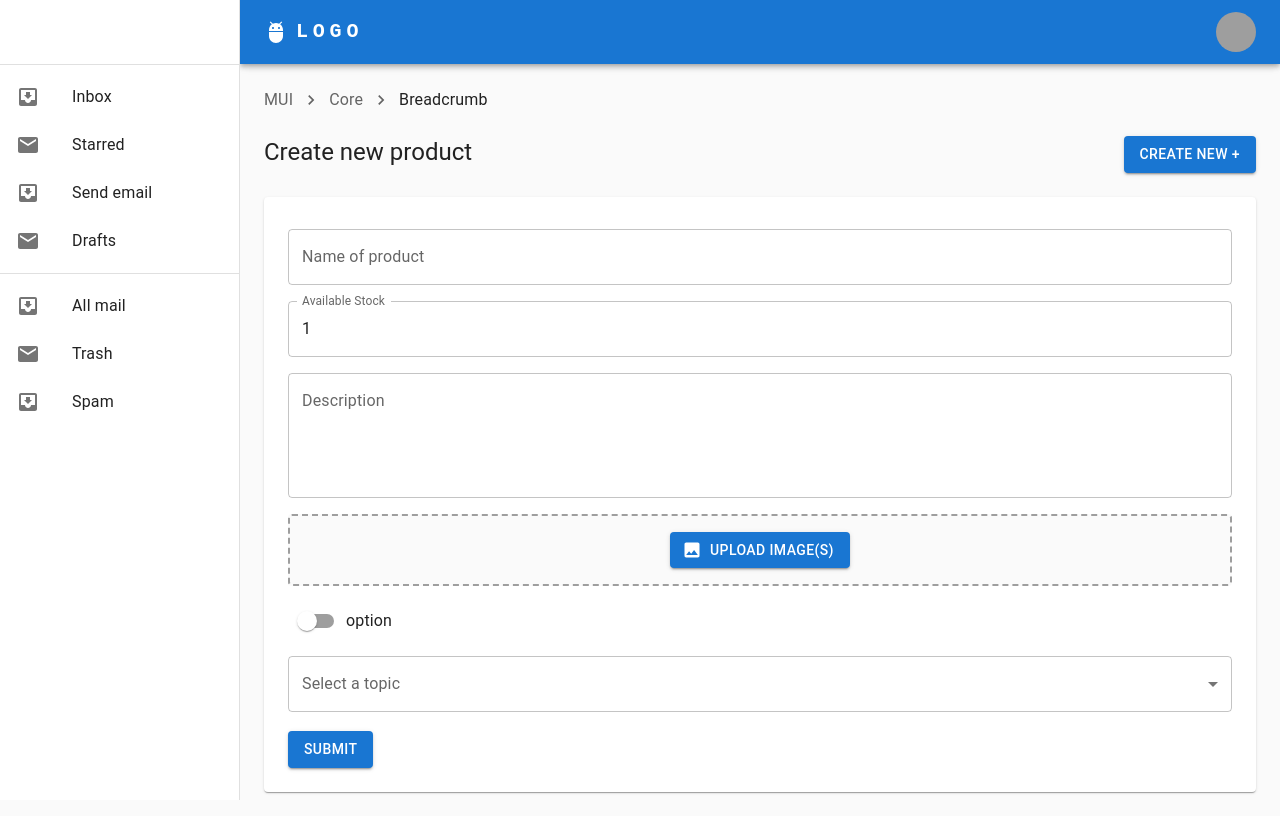
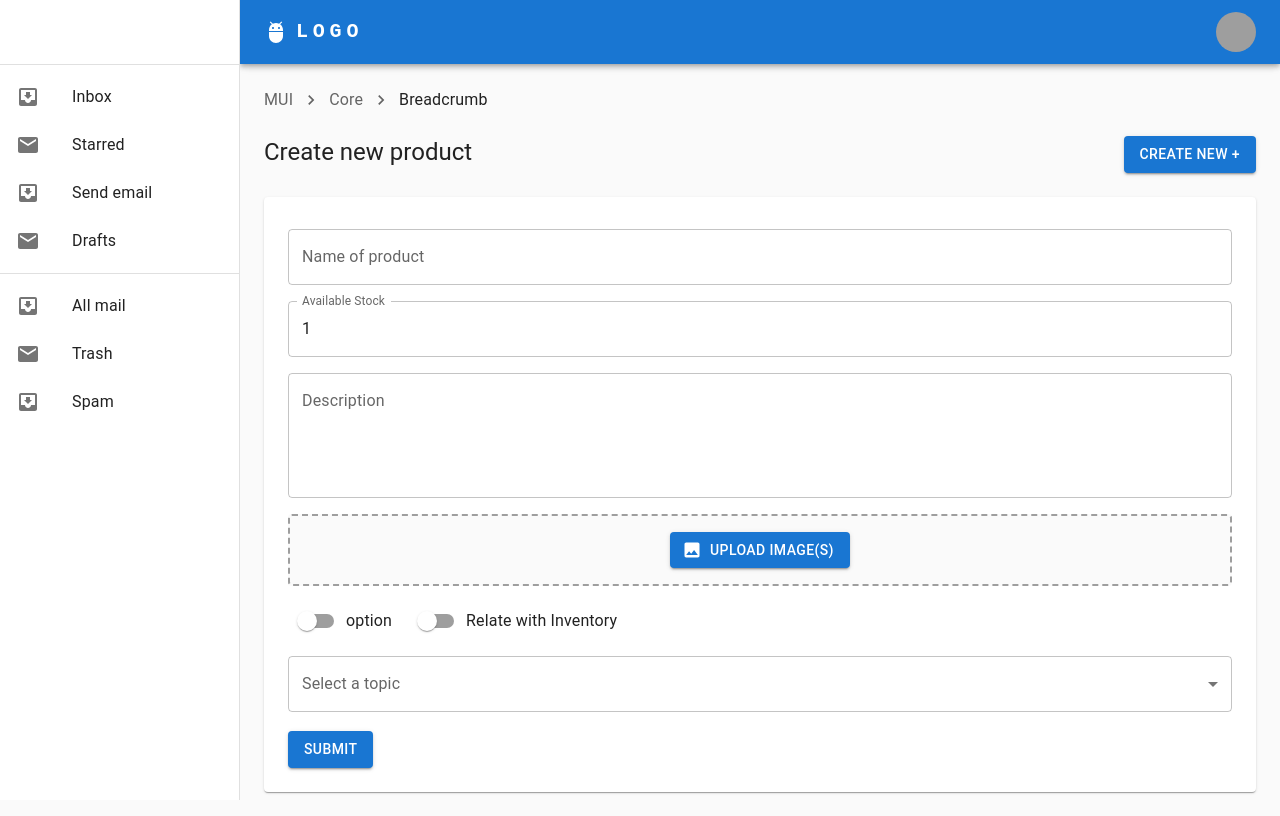
Before and after one commit to swisspong/formik-mui, a React (Create React App) app: page / in a window 1280 px wide. Built offline with nearby package versions, Linux system fonts and the light colour scheme; grey boxes are pictures that could not be loaded.

Commit message:
next form category and inventory

```diff
--- a/src/components/FormMain/FormProduct.jsx
+++ b/src/components/FormMain/FormProduct.jsx
@@ -116,6 +116,12 @@ const FormProduct = () => {
                 label={"option"}
                 changeHandler={switchOptionHandler}
               />
+              <FormikControl
+                control={"switch"}
+                name={"option"}
+                label={"Relate with Inventory"}
+                changeHandler={switchOptionHandler}
+              />
               {/* <SwitchWrapper
                 name={"option"}
                 label={"option"}
```
